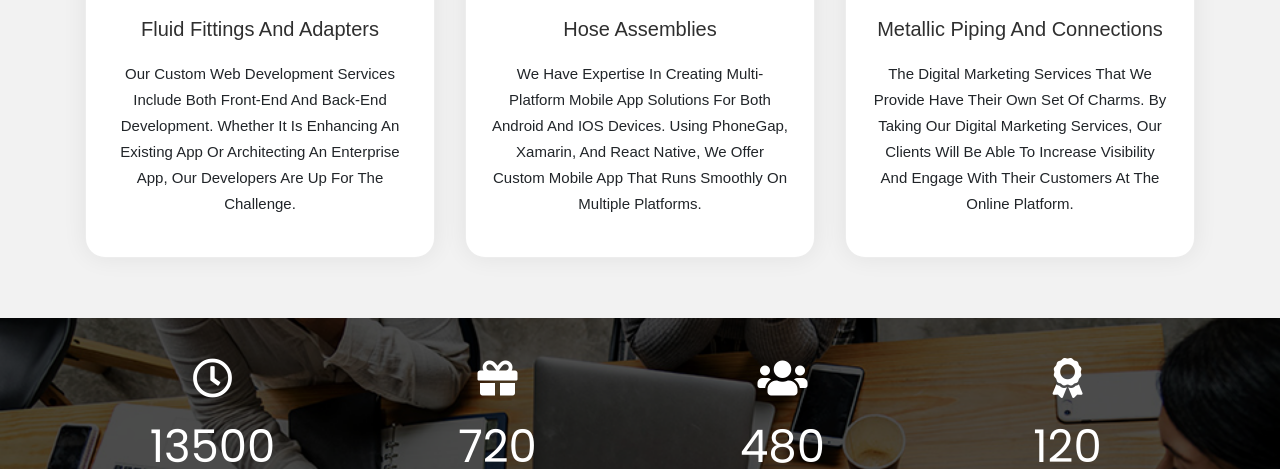
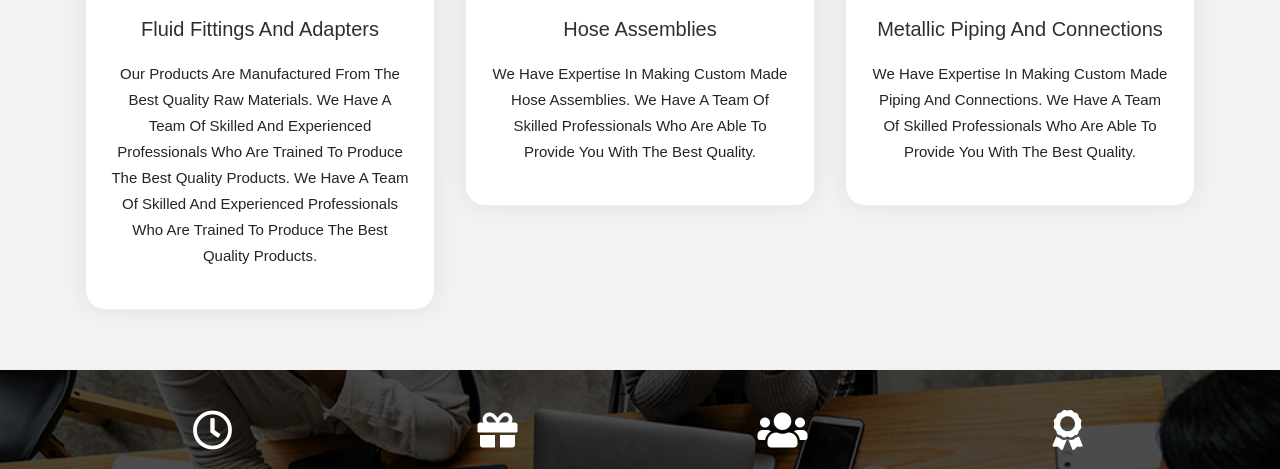
Before and after one commit to BeekayPrecision/beekayprecision.github.io, a plain HTML site: page index.html in a window 1280 px wide. Shown: the part 2117-2586 px from the top of the page. Drawn offline with nearby package versions, Linux system fonts and the light colour scheme.

Commit message:
changed the website, added about us

```diff
--- a/index.html
+++ b/index.html
@@ -40,11 +40,11 @@
   <section id="home" class="home">
       <h1>Beekay Precision</h1>
       <h2>Your trustworthy partner for fluid conveyance systems. </h2>
-      <p>Our fluid conveyance systems include:
+      <!-- <p>Our fluid conveyance systems include:
         •	Fluid fittings and adapters
         •	Hose assemblies
         •	Metallic piping and connections
-        <br>
+        <br> -->
     <div class="wave wave1"></div>
     <div class="wave wave2"></div>
     <div class="wave wave3"></div>
@@ -71,7 +71,8 @@
       <div class="row">
         <div class="section-head col-sm-12" id="service">
           <h1>Our Products</h1>
-          <p>1. Fluid fittings and adapters
+          <p>
+            1. Fluid fittings and adapters
              2. Hose assemblies
              3. Metallic piping and connections
             </p>
@@ -87,19 +88,25 @@
         <div class="col-lg-4 col-sm-6">
           <div class="item"> <span class="icon feature_box_col_one"><i class="fa fa-laptop"></i></span>
             <h6>Fluid fittings and adapters</h6>
-            <p>Our Custom Web Development Services Include Both Front-End And Back-End Development. Whether It Is Enhancing An Existing App Or Architecting An Enterprise App, Our Developers Are Up For The Challenge.</p>
+            <p>Our products are manufactured from the best quality raw materials. We have a team of skilled and experienced professionals who are trained to produce the best quality products. We have a team of skilled and experienced professionals who are trained to produce the best quality products.</p>
+
+            </p>
           </div>
         </div>
         <div class="col-lg-4 col-sm-6">
           <div class="item"> <span class="icon feature_box_col_two"><i class="fa fa-android"></i></span>
             <h6>Hose assemblies</h6>
-            <p>We Have Expertise In Creating Multi-Platform Mobile App Solutions For Both Android And IOS Devices. Using PhoneGap, Xamarin, And React Native, We Offer Custom Mobile App That Runs Smoothly On Multiple Platforms.</p>
+            <p>
+                We have expertise in making custom made hose assemblies. We have a team of skilled professionals who are able to provide you with the best quality.
+            </p>
           </div>
         </div>
         <div class="col-lg-4 col-sm-6">
           <div class="item"> <span class="icon feature_box_col_three"><i class="fa fa-magic"></i></span>
             <h6>Metallic piping and connections</h6>
-            <p>The digital marketing services that we provide have their own set of charms. By taking our digital marketing services, our clients will be able to increase visibility and engage with their customers at the online platform.</p>
+            <p>We have expertise in making custom made piping and connections. We have a team of skilled professionals who are able to provide you with the best quality.</p>
+
+            </p>
           </div>
         </div>
       </div>
```
